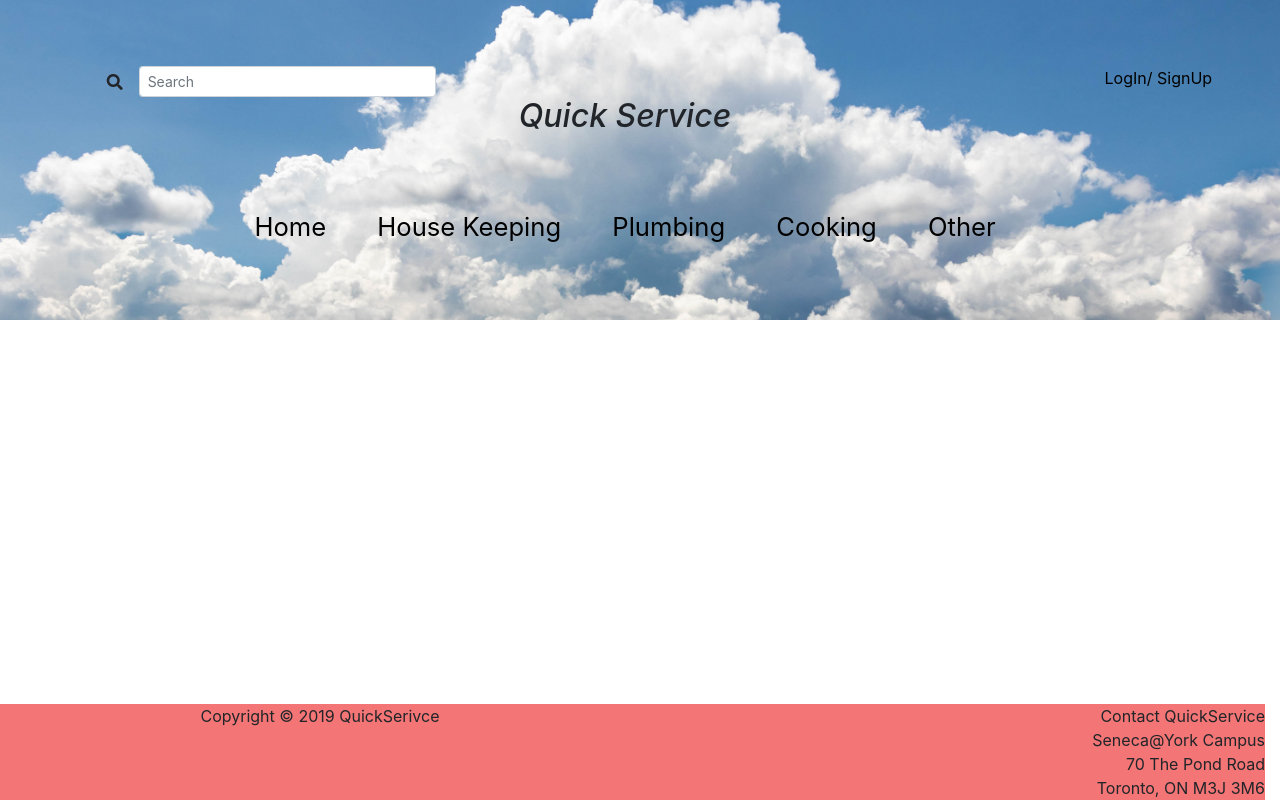
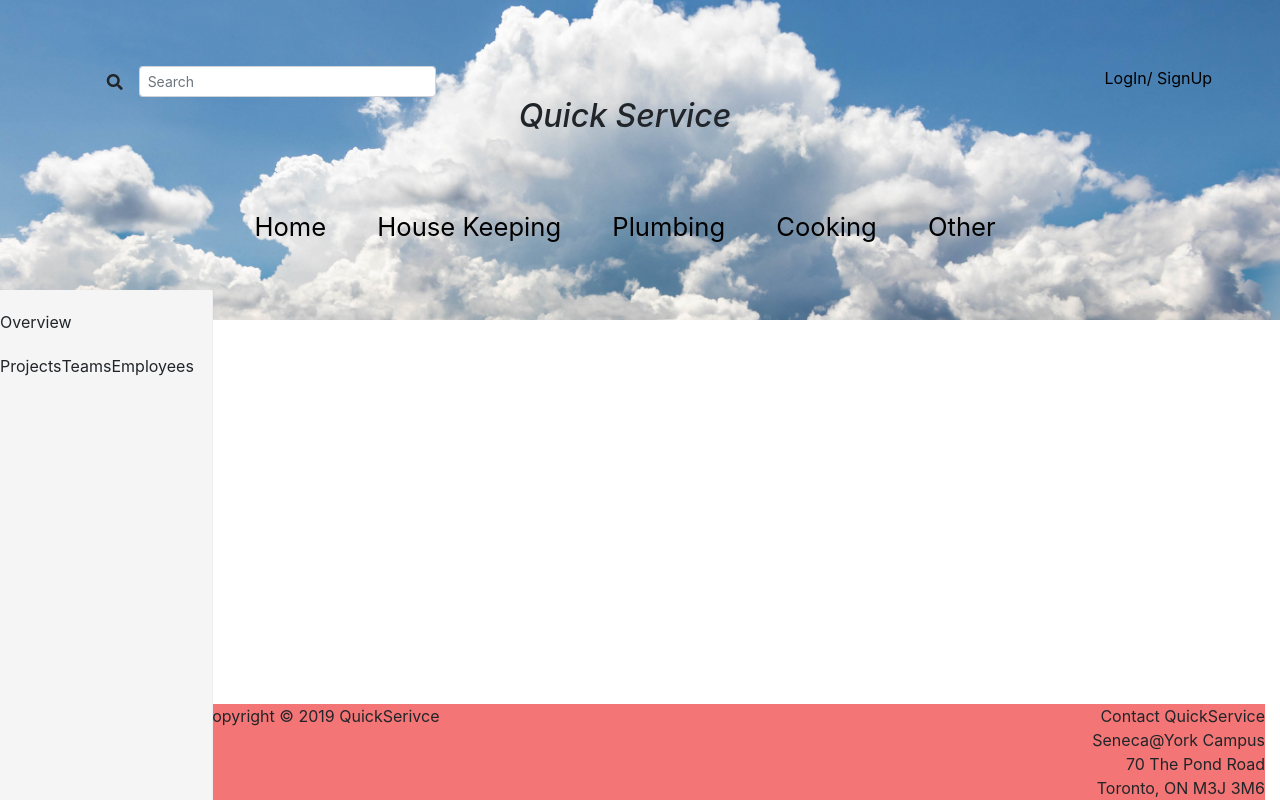
Before and after one commit to shreenaathia/quickService, a React (Create React App) app in the folder quick_service/: page / in a window 1280 px wide. Built offline with nearby package versions, Linux system fonts and the light colour scheme.

Commit message:
added base sidebar

```diff
--- a/quick_service/src/App.js
+++ b/quick_service/src/App.js
@@ -2,7 +2,7 @@ import React, { Component } from 'react';
 import { BrowserRouter, Route, Switch } from 'react-router-dom';
 import MainContainer from "./MainContainer";
 import NotFound from "./NotFound";
-import Footer from "./component/Footer/Footer";
+//import Footer from "./component/Footer/Footer";
 
 class App extends Component {
 
@@ -15,7 +15,6 @@ class App extends Component {
                     <Route exact path='/' render={() => (
                         <div>
                             <MainContainer/>
-                            <Footer/>
                         </div>
                     )}/>
 
--- a/quick_service/src/MainContainer.js
+++ b/quick_service/src/MainContainer.js
@@ -1,5 +1,8 @@
 import React, { Component } from 'react';
-
+// import "./component/footer/Footer";
+// import Sidebar from "./component/sidebar/Sidebar";
+import Footer from './component/footer/Footer';
+import SideBar from './component/sidebar/Sidebar';
 
 class MainContainer extends Component {
     constructor(props) {
@@ -66,6 +69,10 @@ class MainContainer extends Component {
                     </div>
 
                 </div>
+                <div className="row">
+                    <SideBar/>
+                </div>
+                <Footer/>
             </div>
         );
     }
--- a/quick_service/src/component/sidebar/Sidebar.js
+++ b/quick_service/src/component/sidebar/Sidebar.js
@@ -0,0 +1,27 @@
+import React, { Component } from 'react';
+//import { Link } from 'react-router-dom';
+
+class SideBar extends Component {
+    render() {
+        //console.log(this.props.highlight);
+        return(
+            <div className="col-sm-3 col-md-2  sidebar">
+                <ul className="nav nav-sidebar">
+                    <li className={(this.props.highlight === "Overview" ? 'active' : '')}>Overview <span className="sr-only">(current)</span></li>
+                </ul>
+                <ul className="nav nav-sidebar">
+                    <li className={(this.props.highlight === "Projects" ? 'active' : '')}>Projects</li>
+                    <li className={(this.props.highlight === "Teams" ? 'active' : '')}>Teams</li>
+                    <li className={(this.props.highlight === "Employees" ? 'active' : '')}>Employees</li>
+                </ul>
+                {/* <ul className="nav nav-sidebar">
+                    <li>Rating</li>
+                    <li>Price</li>
+                    <li>Location</li>
+                </ul> */}
+          </div>
+        );
+    };
+}
+
+export default SideBar;
--- a/quick_service/src/index.css
+++ b/quick_service/src/index.css
@@ -63,3 +63,45 @@ body {
   text-align: right;
 }
 /* end */
+
+
+/*
+ * Sidebar
+ */
+
+/* Hide for mobile, show later */
+.sidebar {
+  display: none;
+}
+@media (min-width: 768px) {
+  .sidebar {
+    position: fixed;
+    top: 290px;
+    bottom: 0;
+    left: 0;
+    z-index: 1000;
+    display: block;
+    padding: 20px;
+    overflow-x: hidden;
+    overflow-y: auto; /* Scrollable contents if viewport is shorter than content. */
+    background-color: #f5f5f5;
+    border-right: 1px solid #eee;
+  }
+}
+
+/* Sidebar navigation */
+.nav-sidebar {
+  margin-right: -21px; /* 20px padding + 1px border */
+  margin-bottom: 20px;
+  margin-left: -20px;
+}
+.nav-sidebar > li > a {
+  padding-right: 20px;
+  padding-left: 20px;
+}
+.nav-sidebar > .active > a,
+.nav-sidebar > .active > a:hover,
+.nav-sidebar > .active > a:focus {
+  color: #fff;
+  background-color: #428bca;
+}
```
